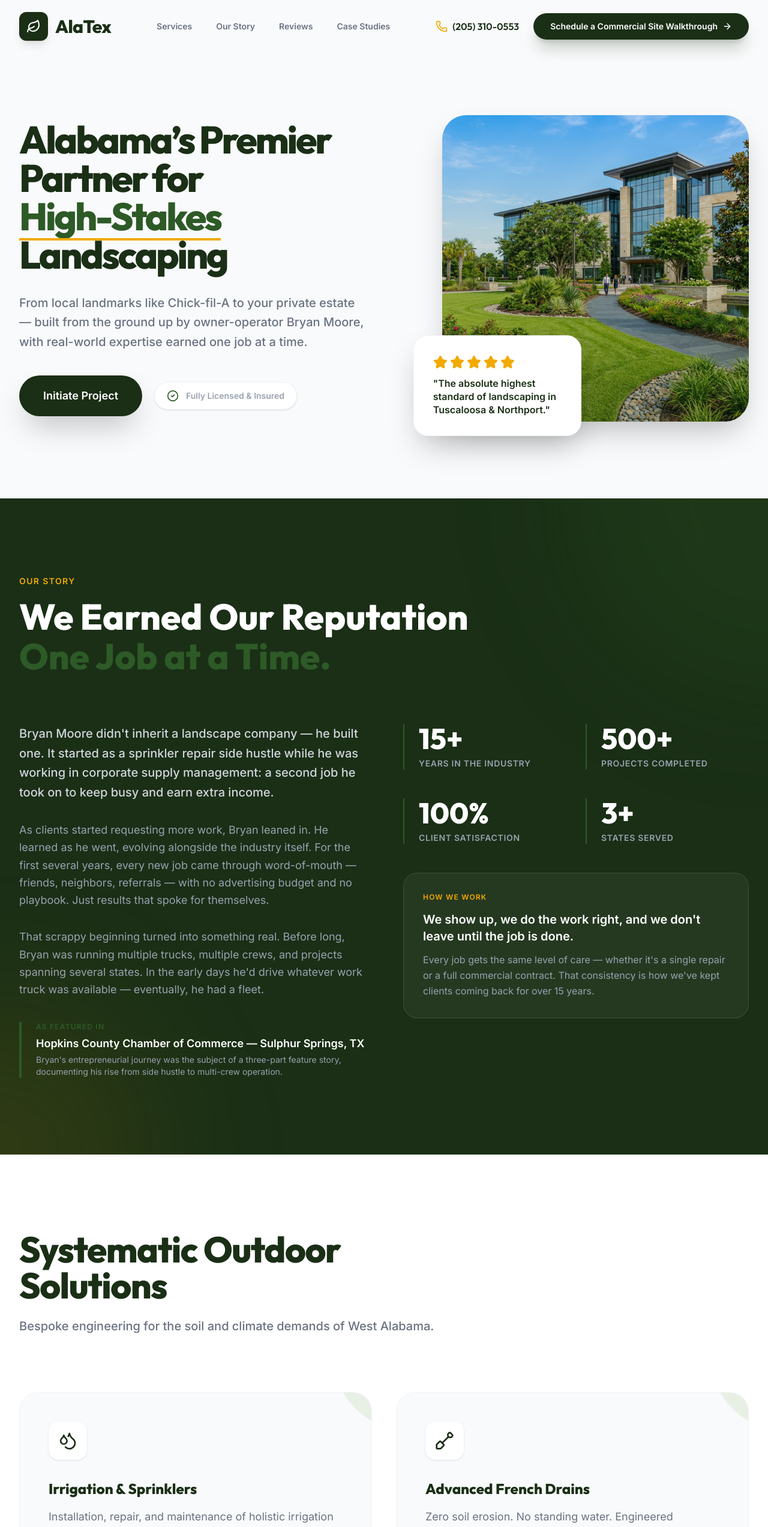
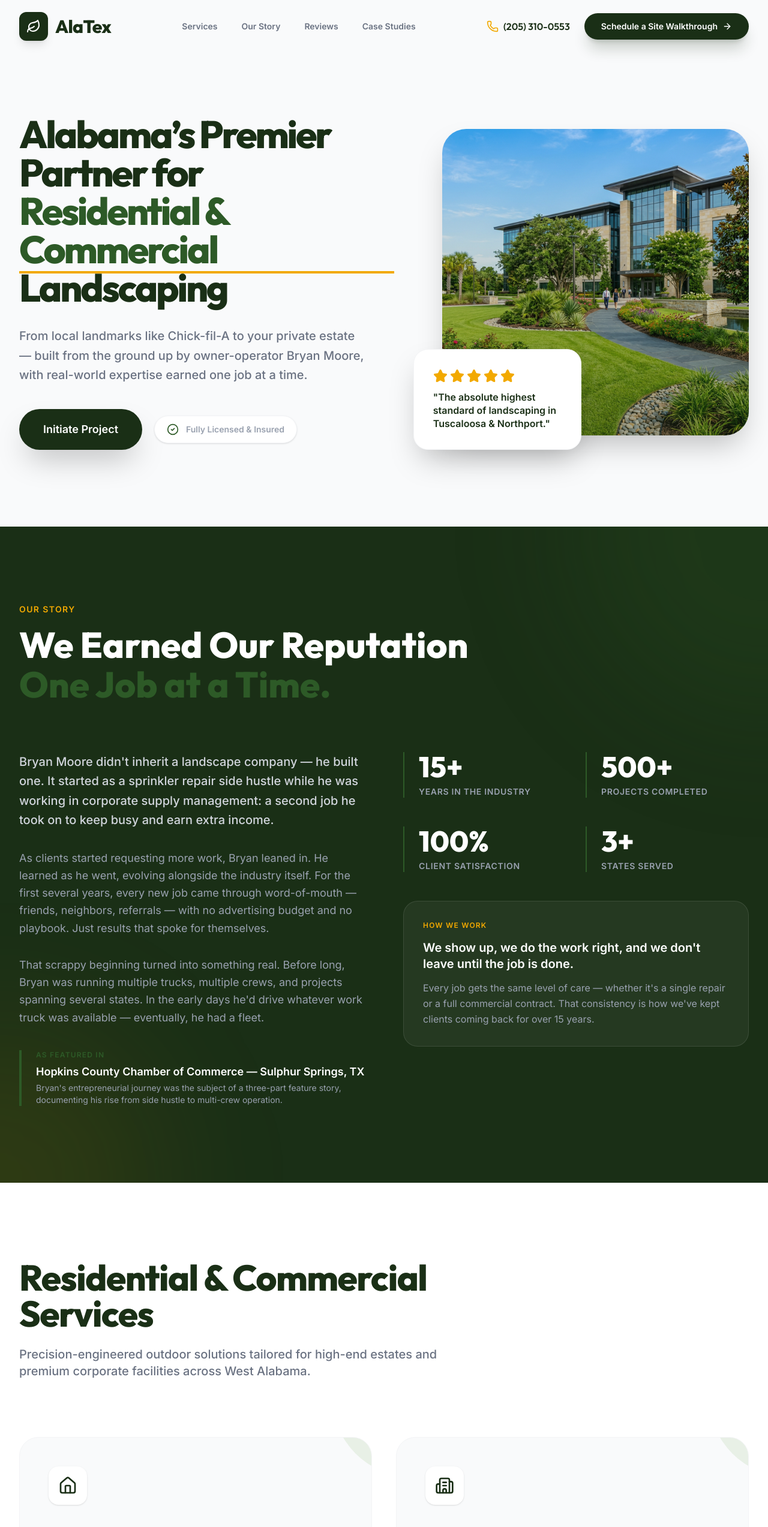
Before and after one commit to Founditmarketing/alatex, a React (Vite) app: page / in a window 1280 px wide. Shown: the top 2546 px of the page at 60% size. Built offline with nearby package versions, Linux system fonts and the light colour scheme.

Commit message:
Update focus to Residential & Commercial Landscaping

```diff
--- a/src/components/LandingPage.tsx
+++ b/src/components/LandingPage.tsx
@@ -1,12 +1,11 @@
 import { motion } from 'motion/react';
-import { Phone, ArrowRight, Droplets, Shovel, Building2, Star, CheckCircle2, MapPin } from 'lucide-react';
+import { Phone, ArrowRight, Droplets, Shovel, Building2, Star, CheckCircle2, MapPin, Home } from 'lucide-react';
 import { Link } from 'react-router-dom';
 import { useGeo } from '../hooks/useGeo';
 
 const services = [
-  { icon: Droplets, title: 'Irrigation & Sprinklers', desc: 'Installation, repair, and maintenance of holistic irrigation systems to ensure absolute vitality.', link: '/services/commercial-irrigation' },
-  { icon: Shovel, title: 'Advanced French Drains', desc: 'Zero soil erosion. No standing water. Engineered drainage solutions that guarantee a thriving, protected landscape.', link: '/services/french-drain-installation' },
-  { icon: Building2, title: 'Commercial Maintenance', desc: 'From sprawling commercial properties to premium corporate facilities, ensuring a pristine and immaculate environment.', link: '/services/commercial-maintenance-tuscaloosa' },
+  { icon: Home, title: 'High-End Residential', desc: 'Bespoke landscaping, advanced drainage, and holistic irrigation systems engineered for premium private estates.', link: '/consultation' },
+  { icon: Building2, title: 'Commercial Landscaping', desc: 'Zero-disruption maintenance, installation, and strict operational accountability for corporate facilities and retail centers.', link: '/services/commercial-maintenance-tuscaloosa' },
 ];
 
 export default function LandingPage() {
@@ -26,7 +25,7 @@ export default function LandingPage() {
           <h1 className="text-[10vw] sm:text-[8vw] lg:text-[4.5vw] xl:text-[5vw] font-display font-extrabold text-brand-dark leading-[1] tracking-tighter mb-8 max-w-3xl">
             Alabama’s Premier Partner for  <br />
             <span className="text-brand-green relative inline-block">
-              High-Stakes
+              Residential & Commercial
               <div className="absolute -bottom-2 left-0 w-full h-1 bg-brand-accent transform origin-left"></div>
             </span> Landscaping
           </h1>
@@ -152,8 +151,8 @@ export default function LandingPage() {
       <section id="services" className="py-24 md:py-32 bg-white relative">
         <div className="max-w-7xl mx-auto px-4 sm:px-6 lg:px-8">
           <div className="max-w-3xl mb-16 md:mb-24">
-            <h2 className="text-4xl md:text-6xl font-display font-extrabold text-brand-dark mb-6 tracking-tight">Systematic Outdoor Solutions</h2>
-            <p className="text-xl text-gray-500 font-medium">Bespoke engineering for the soil and climate demands of {locName}.</p>
+            <h2 className="text-4xl md:text-6xl font-display font-extrabold text-brand-dark mb-6 tracking-tight">Residential & Commercial Services</h2>
+            <p className="text-xl text-gray-500 font-medium">Precision-engineered outdoor solutions tailored for high-end estates and premium corporate facilities across {locName}.</p>
           </div>
           <div className="grid md:grid-cols-2 gap-6 md:gap-10">
             {services.map((service, idx) => (
--- a/src/components/Layout.tsx
+++ b/src/components/Layout.tsx
@@ -64,7 +64,7 @@ export default function Layout() {
                             {phone}
                         </div>
                         <Link to="/consultation" className="bg-brand-dark hover:bg-brand-green text-white px-7 py-3 rounded-full font-bold text-sm transition-all duration-300 shadow-xl shadow-brand-dark/20 flex items-center gap-2 group">
-                            Schedule a Commercial Site Walkthrough <ArrowRight className="w-4 h-4 group-hover:translate-x-1 transition-transform" />
+                            Schedule a Site Walkthrough <ArrowRight className="w-4 h-4 group-hover:translate-x-1 transition-transform" />
                         </Link>
                     </div>
 
--- a/src/pages/Consultation.tsx
+++ b/src/pages/Consultation.tsx
@@ -40,10 +40,10 @@ export default function Consultation() {
             <div className="max-w-4xl mx-auto px-4 sm:px-6 lg:px-8 relative z-10 w-full">
                 <div className="text-center mb-16">
                     <div className="inline-flex items-center gap-2 px-4 py-2 rounded-full border border-brand-green/30 bg-brand-green/10 text-brand-green font-semibold text-xs uppercase tracking-widest mb-6">
-                        <Building2 className="w-4 h-4" /> Commercial Intake Protocol
+                        <Building2 className="w-4 h-4" /> Project Intake Protocol
                     </div>
                     <h1 className="text-4xl md:text-6xl font-display font-extrabold mb-6 tracking-tighter">Command Your Space.</h1>
-                    <p className="text-xl text-gray-400 max-w-2xl mx-auto">Absolute reliability starts with data. Provide the specifications of your property in {locCities} to initiate a commercial review.</p>
+                    <p className="text-xl text-gray-400 max-w-2xl mx-auto">Absolute reliability starts with data. Provide the specifications of your property in {locCities} to initiate a project review.</p>
                 </div>
 
                 <div className="bg-[#1a2b16]/50 backdrop-blur-md border border-brand-green/20 p-8 md:p-12 rounded-[2rem] shadow-2xl relative overflow-hidden">
@@ -65,7 +65,7 @@ export default function Consultation() {
                                 exit={{ opacity: 0, x: -20 }}
                                 className="flex flex-col gap-6"
                             >
-                                <h3 className="text-3xl font-display font-bold mb-4">What type of commercial asset are we engineering?</h3>
+                                <h3 className="text-3xl font-display font-bold mb-4">What type of property are we engineering?</h3>
                                 {[
                                     "Corporate Campus / Office Park",
                                     "Retail Center scope (e.g. Chick-fil-A, Strip Malls)",
@@ -168,7 +168,7 @@ export default function Consultation() {
                                 className="flex flex-col gap-6"
                             >
                                 <h3 className="text-3xl font-display font-bold mb-2">Finalize Protocol.</h3>
-                                <p className="text-gray-400 mb-6">Our commercial director will review your parameters and contact you directly to schedule an on-site reconnaissance.</p>
+                                <p className="text-gray-400 mb-6">Our project director will review your parameters and contact you directly to schedule an on-site reconnaissance.</p>
 
                                 <div className="grid md:grid-cols-2 gap-6">
                                     <div>
@@ -194,7 +194,7 @@ export default function Consultation() {
                                     disabled={isSubmitting}
                                     className="mt-8 bg-brand-accent hover:bg-white text-brand-dark w-full py-5 rounded-xl font-bold text-xl transition-colors flex justify-center items-center gap-2"
                                 >
-                                    {isSubmitting ? 'Transmitting Data...' : 'Submit Commercial Profile'}
+                                    {isSubmitting ? 'Transmitting Data...' : 'Submit Project Profile'}
                                 </button>
                                 <p className="text-center text-xs text-gray-500 font-medium mt-4 flex items-center justify-center gap-2">
                                     <CheckCircle2 className="w-4 h-4 text-brand-green" /> End-to-End Encrypted & Confidential
@@ -214,7 +214,7 @@ export default function Consultation() {
                                 </div>
                                 <h3 className="text-4xl font-display font-extrabold text-white tracking-tight">Transmission Secured.</h3>
                                 <p className="text-xl text-gray-400 max-w-lg">
-                                    Your property data has been logged. Our commercial director is reviewing your requirements and will contact you shortly to coordinate the site walkthrough.
+                                    Your property data has been logged. Our project director is reviewing your requirements and will contact you shortly to coordinate the site walkthrough.
                                 </p>
                                 <button onClick={() => window.location.href = '/'} className="mt-8 font-bold text-brand-green hover:text-white transition-colors">
                                     Return to HQ
```
